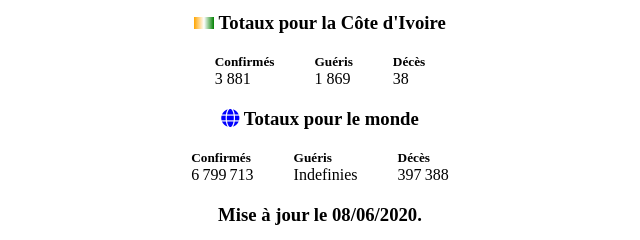
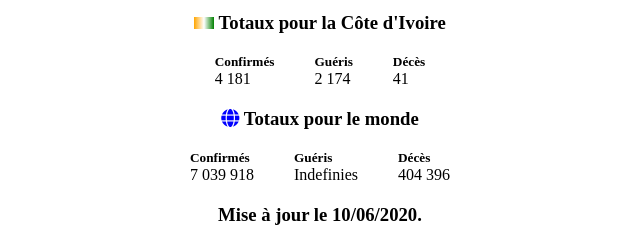
Before and after one commit to Nothorcingelement/Nothorcing-ci, a plain HTML site: page Infos/nouveaute.html in a window 1280 px wide. Shown: the part 712-952 px from the top of the page, 320-960 px from the left. Drawn offline with Linux system fonts and the light colour scheme.

Commit message:
stats modifier

```diff
--- a/Infos/nouveaute.html
+++ b/Infos/nouveaute.html
@@ -80,15 +80,15 @@
 
             <div class="box">
                 <h5>Confirm&eacute;s</h5>
-                <p>3 881</p>
+                <p>4 181</p>
             </div>
             <div class="box">
                 <h5>Gu&eacute;ris</h5>
-                <p>1 869</p>
+                <p>2 174</p>
             </div>
             <div class="box">
                 <h5>D&eacute;c&egrave;s</h5>
-                <p>38</p>
+                <p>41</p>
             </div>
         </div>
         <div class="border"></div>
@@ -96,7 +96,7 @@
         <div class="statistique">
             <div class="box">
                 <h5>Confirm&eacute;s</h5>
-                <p>6 799 713</p>
+                <p>7 039 918</p>
             </div>
             <div class="box">
                 <h5>Gu&eacute;ris</h5>
@@ -104,11 +104,11 @@
             </div>
             <div class="box">
                 <h5>D&eacute;c&egrave;s</h5>
-                <p>397 388</p>
+                <p>404 396</p>
             </div>
         </div>
             <div class="box">
-                <h3>Mise &agrave; jour le 08/06/2020.</h3>
+                <h3>Mise &agrave; jour le 10/06/2020.</h3>
             </div>
     </div>
     <br>
```
